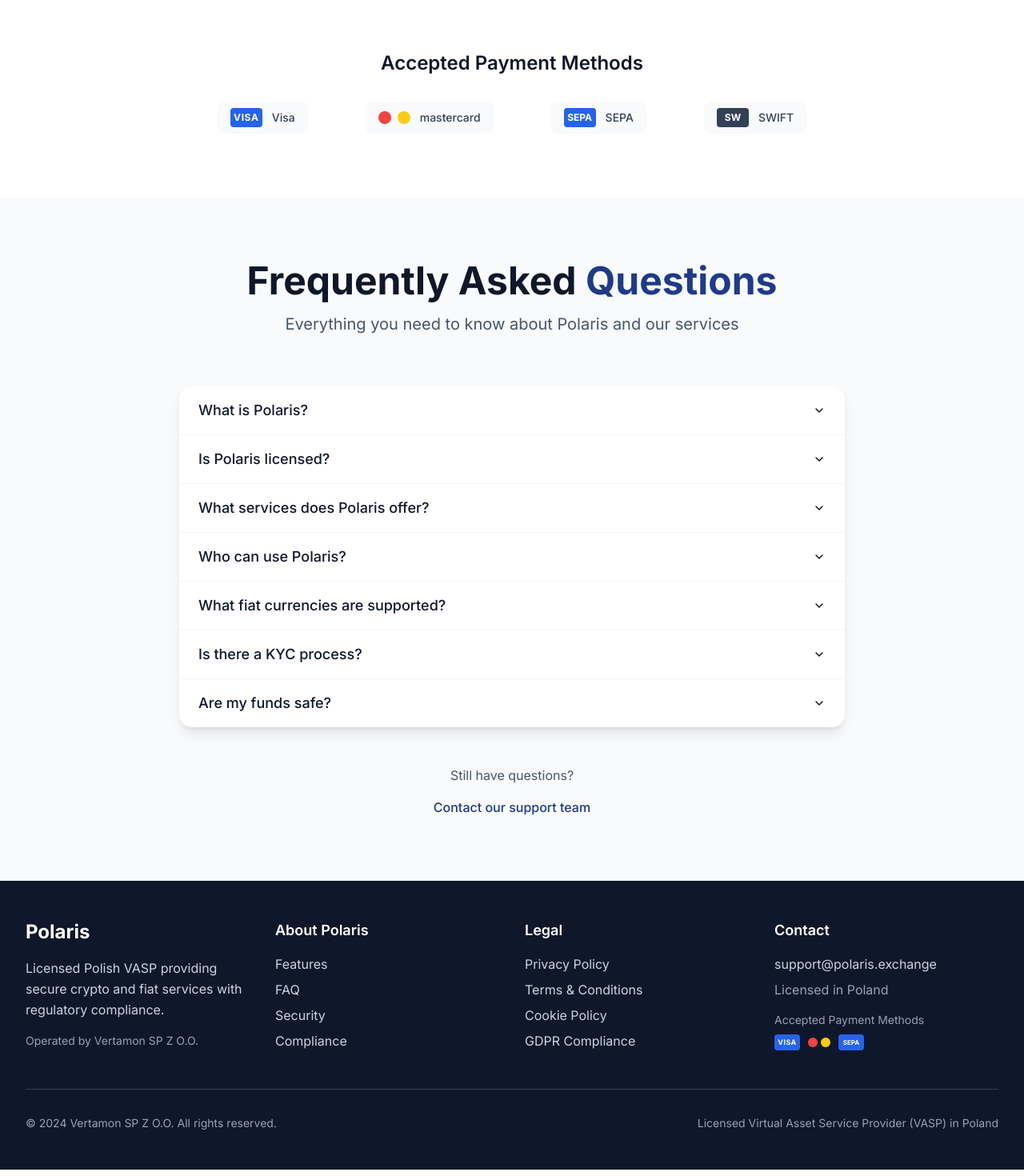
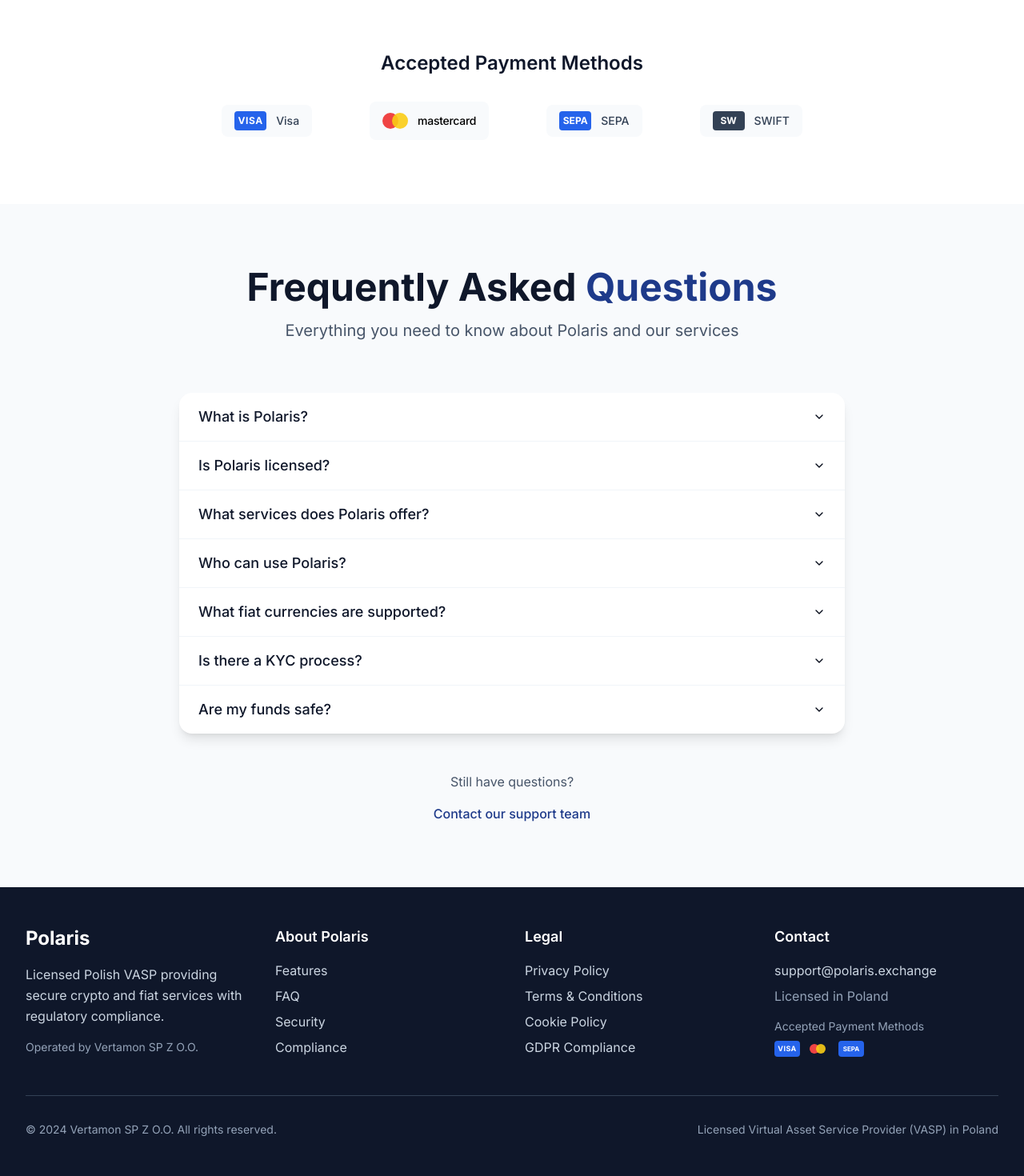
Before and after one commit to iabdulqadeer/polaris-crypto-gateway, a React (Vite) app: page / in a window 1280 px wide. Shown: the part 1546-3016 px from the top of the page at 80% size. Built offline with nearby package versions, Linux system fonts and the light colour scheme.

Commit message:
Fix: Update MasterCard logo
Replaced the existing MasterCard representation with the official logo, including the overlapping red and yellow circles and the lowercase "mastercard" wordmark in black.

```diff
--- a/src/components/FeaturesSection.tsx
+++ b/src/components/FeaturesSection.tsx
@@ -77,13 +77,16 @@ const FeaturesSection = () => {
               <span className="text-sm font-medium text-secondary-700">Visa</span>
             </div>
 
-            {/* MasterCard with official overlapping circles */}
+            {/* MasterCard with official overlapping circles and wordmark */}
             <div className="flex items-center space-x-3 px-4 py-2 bg-secondary-50 rounded-lg">
-              <div className="relative w-10 h-6 flex items-center justify-center">
-                <div className="absolute w-4 h-4 bg-red-500 rounded-full left-0"></div>
-                <div className="absolute w-4 h-4 bg-yellow-400 rounded-full right-0"></div>
+              <div className="relative w-8 h-8 flex items-center justify-center">
+                {/* Official MasterCard overlapping circles */}
+                <div className="absolute w-5 h-5 bg-red-500 rounded-full" style={{left: '0px'}}></div>
+                <div className="absolute w-5 h-5 bg-yellow-400 rounded-full opacity-90" style={{left: '12px'}}></div>
               </div>
-              <span className="text-sm font-medium text-secondary-700">mastercard</span>
+              <span className="text-sm font-medium text-black" style={{fontFamily: 'Inter, -apple-system, BlinkMacSystemFont, sans-serif', letterSpacing: '-0.02em'}}>
+                mastercard
+              </span>
             </div>
 
             {/* SEPA */}
--- a/src/components/Footer.tsx
+++ b/src/components/Footer.tsx
@@ -95,16 +95,16 @@ const Footer = () => {
             {/* Payment Methods */}
             <div className="space-y-2">
               <div className="text-sm text-secondary-400">Accepted Payment Methods</div>
-              <div className="flex space-x-2">
+              <div className="flex space-x-3 items-center">
                 {/* Visa */}
                 <div className="w-8 h-5 bg-blue-600 rounded text-xs flex items-center justify-center">
                   <span className="text-white font-bold text-[9px] tracking-wider">VISA</span>
                 </div>
 
-                {/* MasterCard with overlapping circles */}
-                <div className="relative w-8 h-5 flex items-center justify-center">
-                  <div className="absolute w-3 h-3 bg-red-500 rounded-full left-0.5"></div>
-                  <div className="absolute w-3 h-3 bg-yellow-400 rounded-full right-0.5"></div>
+                {/* MasterCard with official overlapping circles */}
+                <div className="relative w-6 h-5 flex items-center justify-center">
+                  <div className="absolute w-3 h-3 bg-red-500 rounded-full" style={{left: '0px'}}></div>
+                  <div className="absolute w-3 h-3 bg-yellow-400 rounded-full opacity-90" style={{left: '8px'}}></div>
                 </div>
 
                 {/* SEPA */}
```
